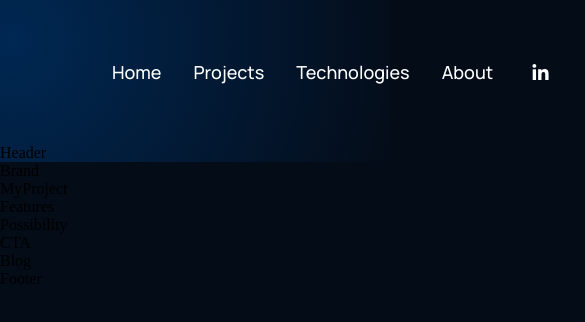
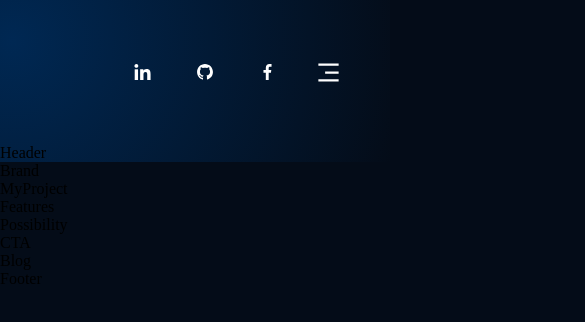
Before and after one commit to clapres/Portfolio, a React (Create React App) app: page / in a window 390 px wide. Shown: the top 322 px of the page, 585 px wide, since content can reach past the window. Built offline with nearby package versions, Linux system fonts and the light colour scheme.

Commit message:
Navbar completed

```diff
--- a/src/components/navbar/Navbar.jsx
+++ b/src/components/navbar/Navbar.jsx
@@ -1,5 +1,5 @@
-import React from 'react';
-import { RiMenu3Line, RiCloseLin } from 'react-icons/ri';
+import React, { useState } from 'react';
+import { RiMenu3Line, RiCloseLine } from 'react-icons/ri';
 import logo from '../../assets/logo.svg';
 import logo2 from '../../assets/logo2.svg';
 import logo3 from '../../assets/logo3.svg';
@@ -15,12 +15,10 @@ const Menu = () => (
 )
 
 const Navbar = () => {
+  const [ toggleMenu, setToggleMenu ] = useState(false);
   return (
     <div className="code__navbar">
       <div className="code__navbar-links">
-{/*         <div className="code__navbar-links_logo">
-          <img src={logo} alt="logo" />
-        </div> */}
         <div className="code__navbar-links_container">
           <Menu />
         </div>
@@ -34,7 +32,19 @@ const Navbar = () => {
       <div className="code__navbar-links_logo">
         <img src={logo3} alt="logo3" />
       </div>
-
+      <div className="code__navbar-menu">
+        {toggleMenu
+          ? <RiCloseLine color="#fff" size={27} onClick={() => setToggleMenu(false)} />
+          : <RiMenu3Line color="#fff" size={27} onClick={() => setToggleMenu(true)} />
+        }
+        {toggleMenu && (
+          <div className="code__navbar-menu_container scale-up-center">
+            <div className="code__navbar-menu_container-links">
+              <Menu />
+            </div>
+          </div>
+        )}
+      </div>
     </div>
   )
 }
--- a/src/components/navbar/navbar.css
+++ b/src/components/navbar/navbar.css
@@ -53,3 +53,85 @@
     margin: 0 1rem;
     cursor: pointer;
 }
+
+/* .code__navbar-sign button,
+.code__navbar-menu_container button {
+    padding: 0.5rem 1rem;
+    color: #fff;
+    background: #ff4820;
+    font-family: var(--font-family);
+    font-weight: 500;
+    font-size: 18px;
+    line-height: 25px;
+    border-radius: 5px;
+    border: 0;
+    outline: none;
+    cursor: pointer;
+} */
+
+.code__navbar-menu {
+    margin: 1rem;
+
+    display: none;
+    position: relative;
+}
+
+.code__navbar-menu svg {
+    cursor: pointer;
+}
+
+.code__navbar-menu_container {
+    display: flex;
+    justify-content: flex-end;
+    align-items: flex-end;
+    flex-direction: column;
+
+    text-align: end;
+    background: var(--color-footer);
+    padding: 2rem;
+    position: absolute;
+    top: 40px;
+    right: 0;
+    margin-top: 1rem;
+    min-width: 210px;
+    border-radius: 5px;
+    box-shadow: 0 0 5 rgba(0,0,0,0.2);
+
+}
+
+.code__navbar-menu_container p {
+    margin: 1rem 0;
+}
+
+.code__navbar-menu_container-links-sign {
+    display: none;
+}
+
+@media screen and (max-width: 1050px) {
+    .code__navbar-links_container {
+        display: none;
+    }
+    .code__navbar-menu {
+        display: flex;
+    }
+}
+
+@media screen and (max-width: 700px) {
+    .code__navbar {
+        padding: 2rem 4rem;
+    }
+}
+
+@media screen and (max-width: 550px) {
+    .code__navbar {
+        padding: 2rem;
+    }
+
+    .code__navbar-sign {
+        display: none;
+    }
+
+    .code__navbar-menu_container {
+        top: 20px;
+    }
+}
```
